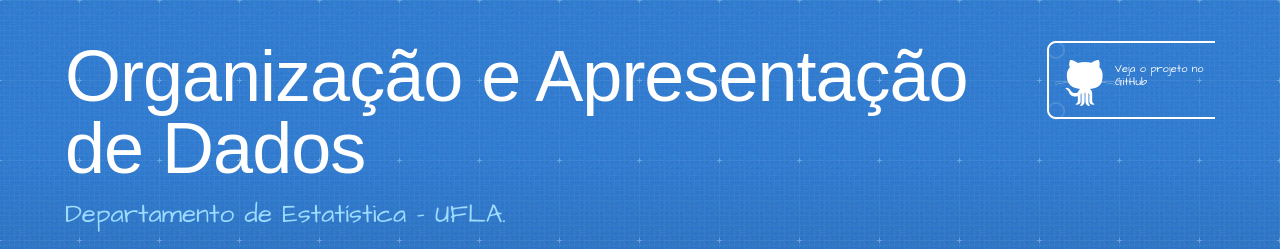
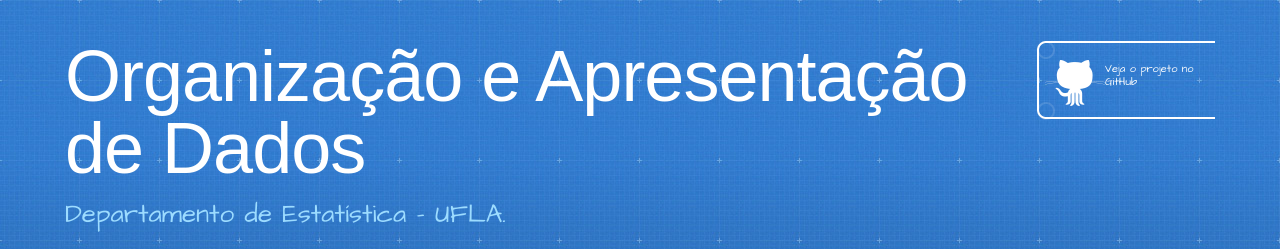
Before and after one commit to luizpala1/GES109, a Jekyll site: the page built from README.md, in a window 1280 px wide. Shown: the top 249 px of the page. Built offline with Jekyll 4.4.1, drawn with Linux system fonts in a browser that asks for light colours; our own code applies the rules of GitHub Pages for plain Markdown files.

Commit message:
Update default.html

```diff
--- a/_layouts/default.html
+++ b/_layouts/default.html
@@ -24,7 +24,7 @@
     </div>
 
     {% if site.github.is_project_page %}
-    <a href="{{ site.github.repository_url }}" class="button" style="width: 100px; height: 60px;"><small>Veja o projeto no <br> GitHub </small> </a>
+    <a href="{{ site.github.repository_url }}" class="button" style="width: 110px; height: 60px;"><small>Veja o projeto no <br> GitHub </small> </a>
     {% endif %}
   </div>
 </header>
```
